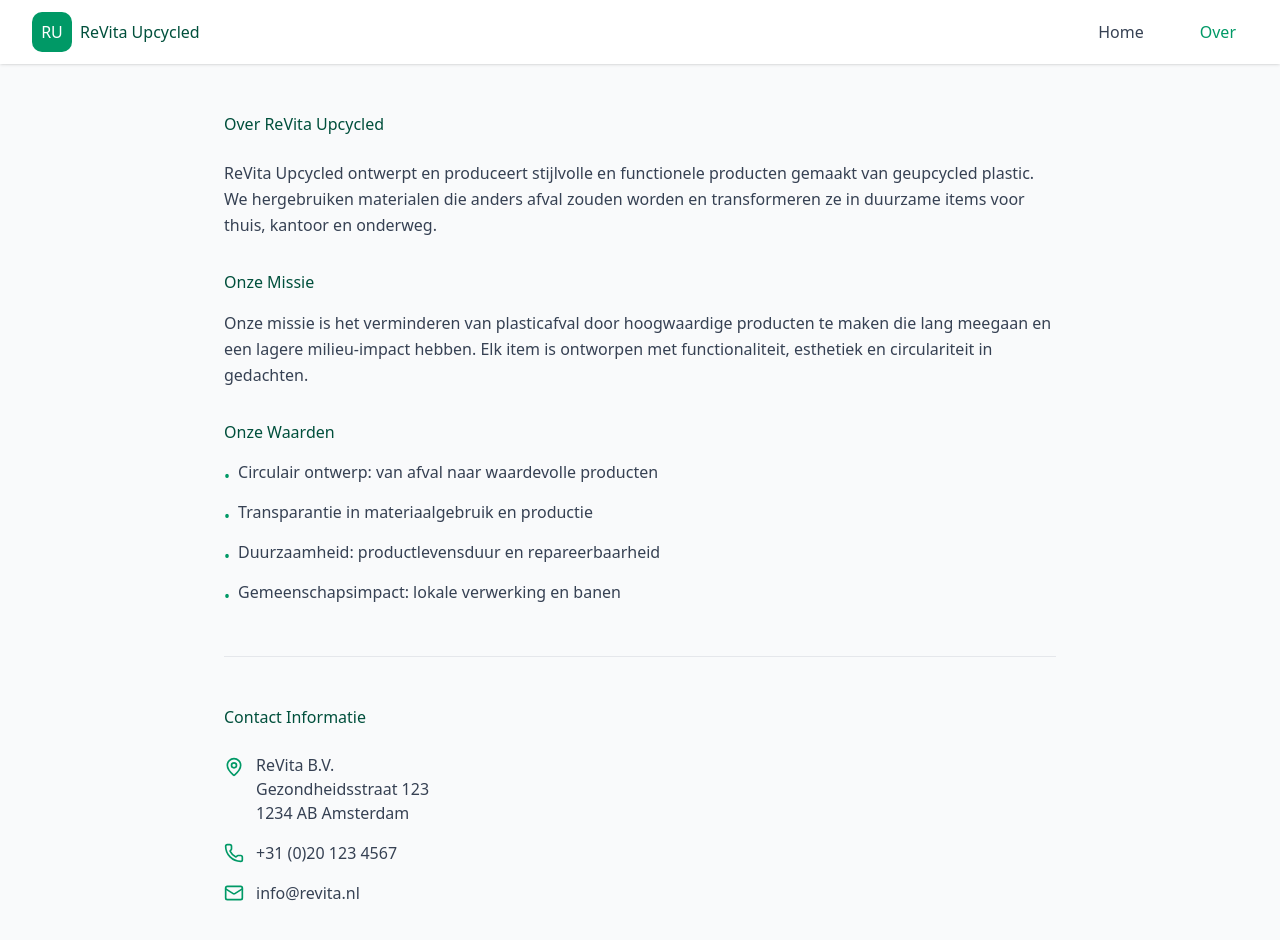
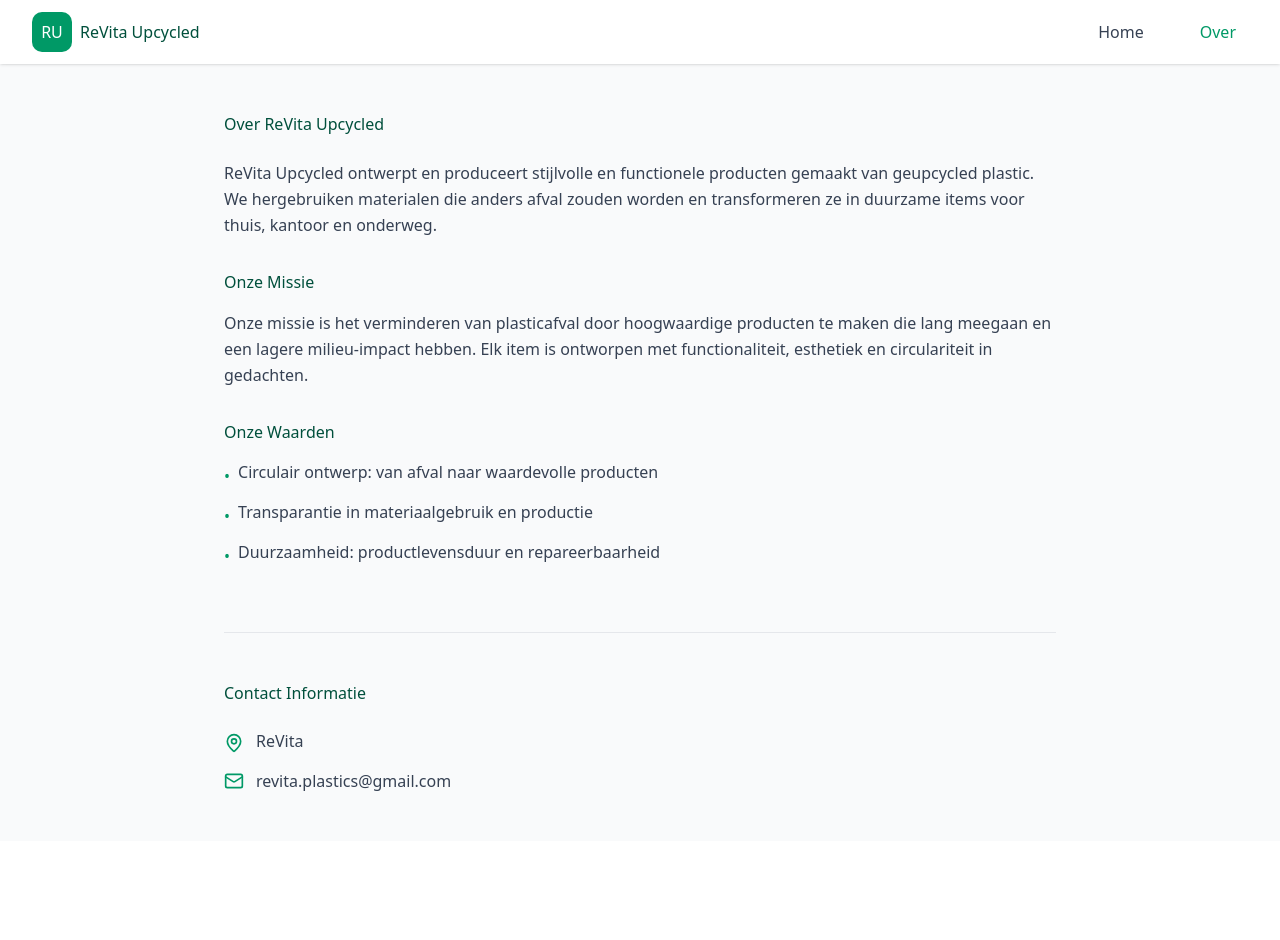
Before and after one commit to Revita-Plastics/revita, a React (Vite) app: page / in a window 1280 px wide. Both pictures are taken after a click on the button "Over". Shown: the top 940 px of the page. After the commit the page ends 841 px from the top, so only its background shows below. Built offline with nearby package versions, Linux system fonts and the light colour scheme.

Commit message:
Update AboutPage.tsx

```diff
--- a/src/components/AboutPage.tsx
+++ b/src/components/AboutPage.tsx
@@ -36,8 +36,8 @@ export function AboutPage() {
             <span>Duurzaamheid: productlevensduur en repareerbaarheid</span>
           </li>
           <li className="flex items-start gap-2">
-            <span className="text-emerald-600 mt-1">•</span>
-            <span>Gemeenschapsimpact: lokale verwerking en banen</span>
+            <span className="text-emerald-600 mt-1"></span>
+            <span></span>
           </li>
         </ul>
       </div>
@@ -49,29 +49,17 @@ export function AboutPage() {
           <div className="flex items-start gap-3">
             <MapPin className="h-5 w-5 text-emerald-600 mt-1" />
             <div>
-              <p className="text-gray-700">ReVita B.V.</p>
-              <p className="text-gray-700">Gezondheidsstraat 123</p>
-              <p className="text-gray-700">1234 AB Amsterdam</p>
+              <p className="text-gray-700">ReVita</p>
             </div>
-          </div>
-
-          <div className="flex items-center gap-3">
-            <Phone className="h-5 w-5 text-emerald-600" />
-            <a
-              href="tel:+31201234567"
-              className="text-gray-700 hover:text-emerald-600"
-            >
-              +31 (0)20 123 4567
-            </a>
           </div>
 
           <div className="flex items-center gap-3">
             <Mail className="h-5 w-5 text-emerald-600" />
             <a
-              href="mailto:info@revita.nl"
+              href="mailto:revita.plastics@gmail.com"
               className="text-gray-700 hover:text-emerald-600"
             >
-              info@revita.nl
+              revita.plastics@gmail.com
             </a>
           </div>
         </div>
```
